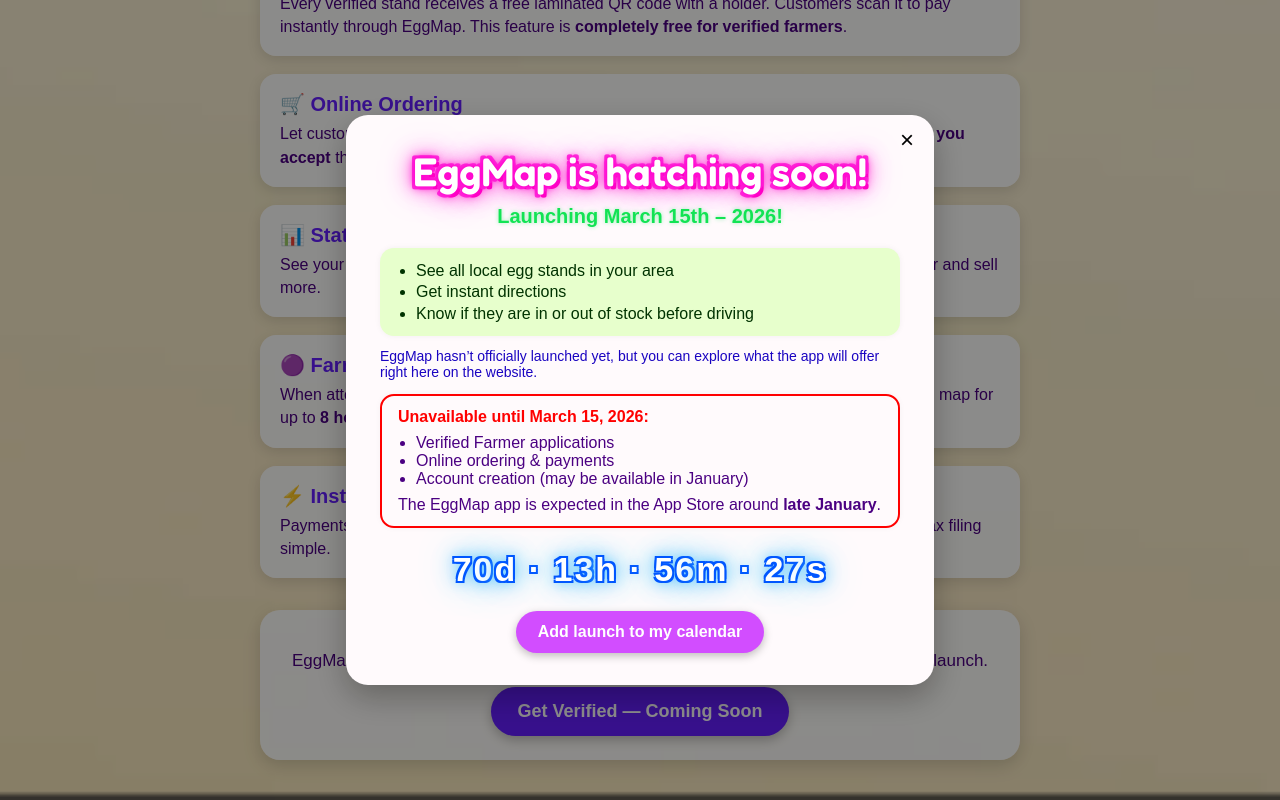
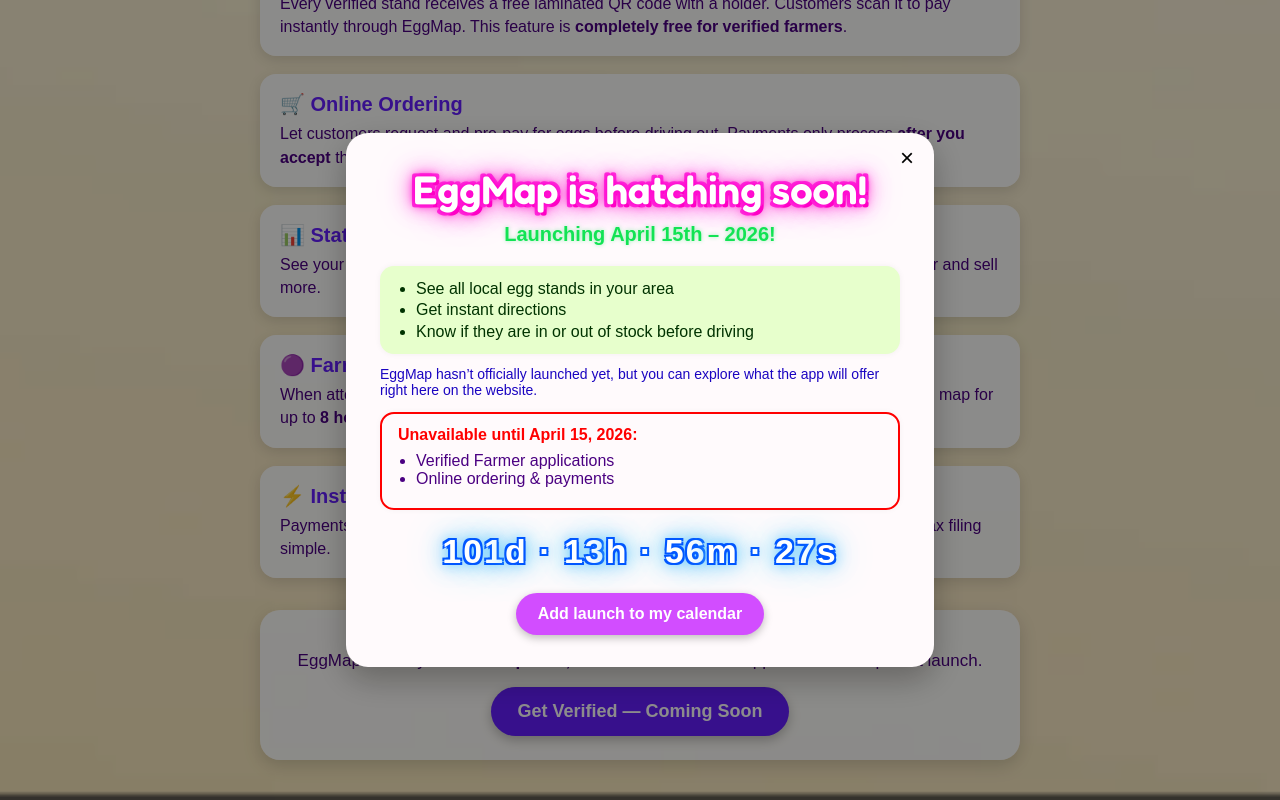
Before and after one commit to Eggmapproject123/eggmap-website, a Next.js app: page /farmer/apply in a window 1280 px wide. Both pictures are taken after a click on the button "Get Verified — Coming Soon". Shown: the part 1179-1979 px from the top of the page. Built offline with nearby package versions, Linux system fonts and the light colour scheme; a web font is replaced by a local one.

Commit message:
Update launch date to April 15

```diff
--- a/app/farmer/apply/page.jsx
+++ b/app/farmer/apply/page.jsx
@@ -165,7 +165,7 @@ export default function VerifiedFarmerPage() {
             }}
           >
             <p style={{ fontSize: "17px", marginBottom: "16px" }}>
-              EggMap officially launches <strong>March 15, 2026</strong>.
+              EggMap officially launches <strong>April 15, 2026</strong>.
               Verified Farmer applications will open at launch.
             </p>
 
--- a/components/HatchingPopup.jsx
+++ b/components/HatchingPopup.jsx
@@ -2,7 +2,8 @@
 
 import { useState, useEffect } from "react";
 
-const LAUNCH_DATE = new Date("2026-03-15T09:00:00").getTime();
+// Single source of truth for public launch moment (UTC)
+const LAUNCH_DATE = new Date("2026-04-15T09:00:00").getTime();
 
 export default function HatchingPopup() {
   const [popupOpen, setPopupOpen] = useState(false);
@@ -47,7 +48,10 @@ export default function HatchingPopup() {
   };
 
   const handleAddToCalendar = () => {
-  if (typeof window !== "undefined" && window.gtag) {
+    if (
+      typeof window !== "undefined" &&
+      typeof window.gtag === "function"
+    ) {
       window.gtag("event", "add_to_calendar_click", {
         event_category: "engagement",
         event_label: "hatching_popup",
@@ -57,7 +61,7 @@ const handleAddToCalendar = () => {
     const url =
       "https://www.google.com/calendar/render?action=TEMPLATE" +
       "&text=EggMap%20Launch" +
-    "&dates=20260315T090000Z/20260315T100000Z" +
+      "&dates=20260415T090000Z/20260415T100000Z" +
       "&details=EggMap%20is%20hatching!%20Come%20back%20and%20see%20all%20the%20local%20egg%20stands." +
       "&sf=true&output=xml";
     window.open(url, "_blank");
@@ -142,7 +146,7 @@ const handleAddToCalendar = () => {
             textShadow: "0 0 4px rgba(18,227,84,0.4)",
           }}
         >
-          Launching March 15th – 2026!
+          Launching April 15th – 2026!
         </p>
 
         {/* Green box: ONLY the 3 bullets */}
@@ -191,15 +195,13 @@ const handleAddToCalendar = () => {
             boxShadow: "0 0 6px rgba(0,0,0,0.04)",
           }}
         >
-          <strong style={{ color: "#ff0000ff" }}>Unavailable until March 15, 2026:</strong>
+          <strong style={{ color: "#ff0000ff" }}>Unavailable until April 15, 2026:</strong>
           <ul style={{ paddingLeft: "18px", margin: "8px 0 0" }}>
             <li>Verified Farmer applications</li>
             <li>Online ordering & payments</li>
-            <li>Account creation (may be available in January)</li>
           </ul>
 
           <p style={{ marginTop: "8px", marginBottom: 0 }}>
-            The EggMap app is expected in the App Store around <strong>late January</strong>.
           </p>
         </div>
 
```
Lines whose indentation alone changed are shown as unchanged.
